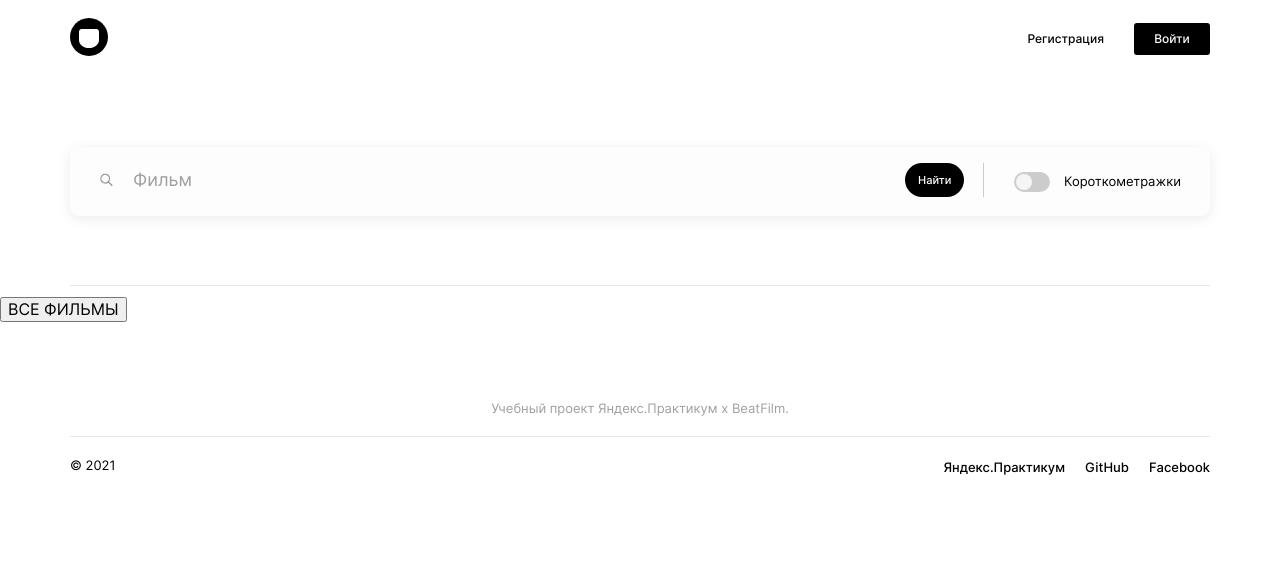
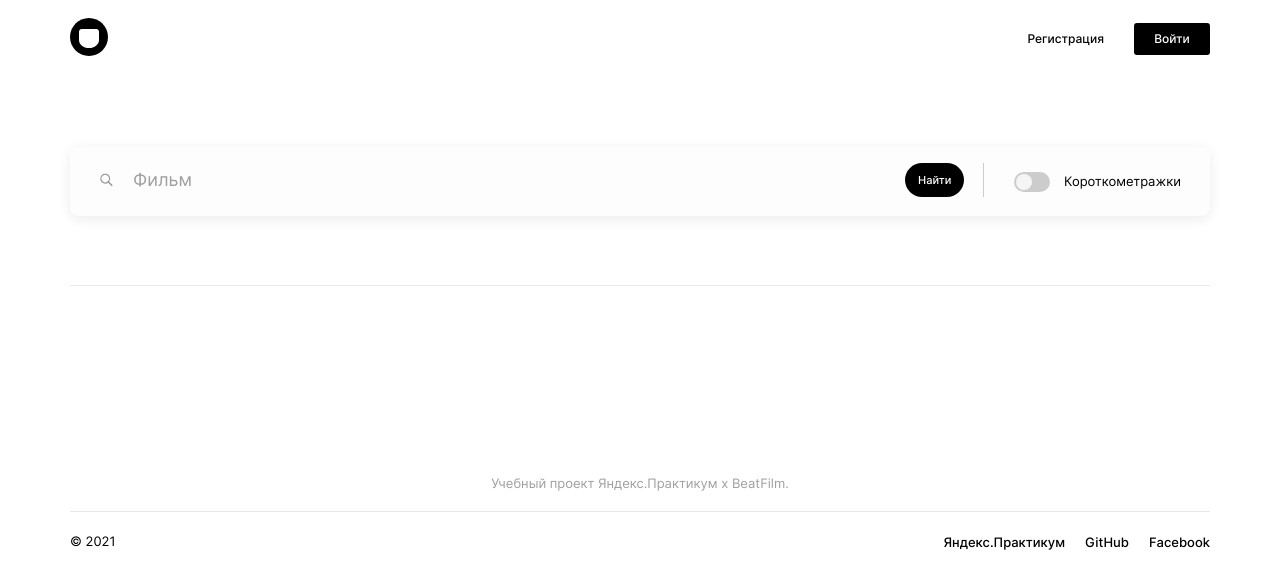
Before and after one commit to Tatiana-Chernyshova/movies-explorer-frontend, a React (Create React App) app: page /saved-movies in a window 1280 px wide. Shown: the top 588 px of the page. Built offline with nearby package versions, Linux system fonts and the light colour scheme.

Commit message:
api movies

```diff
--- a/src/components/App/App.js
+++ b/src/components/App/App.js
@@ -8,6 +8,7 @@ import { Route, Switch, useHistory } from "react-router-dom";
 import CurrentUserContext from "../../contexts/CurrentUserContext";
 import api from "../../utils/MoviesApi.js";
 import * as auth from "../../utils/MainApi";
+import ProtectedRoute from "../ProtectedRoute";
 import Header from "../Header/Header";
 import Footer from "../Footer/Footer";
 import Main from "../Main/Main";
@@ -146,9 +147,10 @@ function App() {
     setSearchMoviesResponse("");
     setFindMovies([]);
     setMovies([]);
+    setSaveMovies([]);
+    localStorage.removeItem("findMovies");
+    localStorage.removeItem("saveMovies");
   }
-
-
 
   function allMovies() {
     setIsLoading(true);
@@ -163,7 +165,7 @@ function App() {
             year: obj.year ? obj.year : 0,
             description: obj.description ? obj.description : "none",
             image: `https://api.nomoreparties.co${obj.image.url}`,
-            trailer: obj.trailerLink,
+            trailer: obj.trailerLink ? obj.trailerLink : `https://www.youtube.com/`,
             nameRU: obj.nameRU ? obj.nameRU.trim() : obj.nameEN.trim(),
             nameEN: obj.nameEN ? obj.nameEN.trim() : obj.nameRU.trim(),
             thumbnail: `https://api.nomoreparties.co${obj.image.formats.thumbnail.url}`,
@@ -203,9 +205,7 @@ function App() {
   }
 
   function selectShortMovies(movies) {
-    const shortMovies = movies.filter(
-        (movie) => movie.duration <= 40
-    );
+    const shortMovies = movies.filter((movie) => movie.duration <= 40);
     return shortMovies;
   }
 
@@ -216,47 +216,91 @@ function App() {
 
   function submitSearch(query) {
     if (!query) {
-      localStorage.removeItem("findMovies")
+      localStorage.removeItem("findMovies");
       // setFindMovies([]);
       setSearchMoviesResponse("Нужно ввести ключевое слово");
-      return
+      return;
     }
-    setSearchMoviesResponse("")
+    setSearchMoviesResponse("");
     allMovies();
     setTimeout(() => setIsLoading(false), 500);
 
     setFindMovies(searchMovies(movies, query));
     // localStorage.setItem("findMovies", JSON.stringify(findMovies));
-    localStorage.setItem("findMovies", JSON.stringify(searchMovies(movies, query)));
+    localStorage.setItem(
+      "findMovies",
+      JSON.stringify(searchMovies(movies, query))
+    );
     // if (query.length === 0) {
     //   setSearchMoviesResponse("");
     //   setFindMovies([]);
     //   console.log("PUSTO");
     // }
   }
-//  console.log(searchMoviesResponse)
-  function handeleClickLike(movie) {
-    console.log(movie);
+
+  function submitSaveSearch(query) {
+    setTimeout(() => setIsLoading(false), 500);
+    setSaveMovies(searchMovies(saveMovies, query));
+}
+
+  function savedMovies() {
+    auth
+      .getMovies(token)
+      .then((data) => {
+        const { movie } = data;
+        setSaveMovies(movie);
+        localStorage.setItem("saveMovies", JSON.stringify(movie));
+      })
+      .catch((e) => {
+        console.log(e);
+        setSearchMoviesResponse(
+          `Во время запроса произошла ошибка.
+          Возможно, проблема с соединением или сервер недоступен.
+          Подождите немного и попробуйте ещё раз`
+        );
+      });
+  }
+
+  function addSavedMovies(movie) {
+    // console.log(movie);
     auth
       .createMovie(movie)
-      .then((data) => {
-        console.log(data);
+      .then((res) => {
+        // const newSavedMovie = res.newMovie;
+        setSaveMovies([...saveMovies, res]);
+        // console.log(res);
+        // console.log(newMovie);
+        // setSaveMovies([...saveMovies, newMovie]);
       })
       .catch((e) => {
         console.log(e);
       });
   }
 
-  function handeleSavedMovie() {
+  function removeSavedMovies(movie) {
+    const movieId = saveMovies.find((el) => el.movieId === movie.movieId)._id;
     auth
-      .getMovies(token)
-      .then((data) => {
-        setSaveMovies(data);
-        console.log(data);
+      .deleteMovie(movieId)
+      .then(() => {
+        savedMovies();
+        // console.log(res.message);
       })
       .catch((e) => {
         console.log(e);
       });
+  }
+
+
+
+
+  function toggleMovieLike(movie, isLiked) {
+    isLiked ? removeSavedMovies(movie) : addSavedMovies(movie);
+  }
+
+  function checkSavedMovie(movie) {
+    return saveMovies.some(
+        (film) => film.movieId === movie.movieId
+    );
 }
 
   // handeleSavedMovie();
@@ -280,7 +324,50 @@ function App() {
   //       // setFindMovies([]);
   //     }
   // }, [loggedIn]);
-
+  useEffect(() => {
+    // const token = localStorage.getItem("jwt");
+    // if (!token) {
+    //     return;
+    // } else {
+    //     Promise.all([getUser(token), getFavoriteMovies()])
+    //         .then(([userData, favoriteMovieData]) => {
+    //             setCurrentUser({
+    //                 ...currentUser,
+    //                 name: userData.name,
+    //                 email: userData.email,
+    //             });
+    //         })
+    //         .catch((err) => {
+    //             console.log(err);
+    //         });
+    // }
+    const token = localStorage.getItem("token");
+    if (!token) {
+      return;
+    } else {
+      // savedMovies() {
+      //   auth
+      //     .getMovies
+      // history.push("/movies");
+      Promise.all([auth.getUserData(), savedMovies()])
+        .then(([userData, savedMoviesData]) => {
+          setCurrentUser(userData);
+          // setCards(cardsData.reverse());
+        })
+        .catch((e) => {
+          console.log(e);
+        });
+      // allMovies();
+    }
+    // auth
+    // .getUserData()
+    // .then((userData) => {
+    //   setCurrentUser(userData);
+    // })
+    // .catch((e) => {
+    //   console.log(e);
+    // });
+  }, [loggedIn]);
 
   React.useEffect(() => {
     if (loggedIn) {
@@ -292,21 +379,13 @@ React.useEffect(() => {
       // })
       // .catch(e => { console.log(e) })
       // allMovies();
-    auth
-      .getUserData()
-      .then((userData) => {
-        setCurrentUser(userData);
-      })
-      .catch((e) => {
-        console.log(e);
-      });
+
       const movies = JSON.parse(localStorage.getItem("allMovies"));
       // console.log("allMovies")
       if (movies) {
+        savedMovies();
         setMovies(movies);
-          const searchResult = JSON.parse(
-              localStorage.getItem("findMovies")
-          );
+        const searchResult = JSON.parse(localStorage.getItem("findMovies"));
         if (searchResult) {
           // setFindMovies([]);
           setFindMovies(searchResult);
@@ -315,7 +394,6 @@ React.useEffect(() => {
         allMovies();
         // setFindMovies([]);
       }
-
     }
 
     // }, [loggedIn, history])
@@ -351,31 +429,51 @@ React.useEffect(() => {
               <Login onSubmit={handleLogin} />
             </Route>
 
-            <Route path="/profile">
+            <ProtectedRoute
+                        path="/profile"
+                        component={Profile}
+                        loggedIn={loggedIn}
+                        userData={currentUser}
+                        onUpdateUser={handleUpdateUser}
+                        onSignOut={handleSignOut}
+                    />
+
+            {/* <Route path="/profile">
               <Profile
                 // onSubmit={handleLogin}
                 userData={currentUser}
                 onUpdateUser={handleUpdateUser}
                 onSignOut={handleSignOut}
               />
-            </Route>
+            </Route> */}
 
             <Route path="/movies">
               <Movies
-                findMovies={findMovies}
+                movies={findMovies}
                 // setSearch={setSearch}
                 onSubmitSearch={submitSearch}
                 isLoading={isLoading}
-                handeleClickLike={handeleClickLike}
+                toggleMovieLike={toggleMovieLike}
+                checkSavedMovie={checkSavedMovie}
                 searchMoviesResponse={searchMoviesResponse}
                 selectShortMovies={selectShortMovies}
+
+
                 // onSubmit={handleLogin}
               />
             </Route>
             <Route path="/saved-movies">
               <SavedMovies
                 // onSubmit={handleLogin}
-              handeleSavedMovie={handeleSavedMovie}
+                // handeleSavedMovie={handeleSavedMovie}
+                movies={saveMovies}
+                onSubmitSearch={submitSaveSearch}
+                isLoading={isLoading}
+                toggleMovieLike={toggleMovieLike}
+                checkSavedMovie={checkSavedMovie}
+                searchMoviesResponse={searchMoviesResponse}
+                selectShortMovies={selectShortMovies}
+
               />
             </Route>
 
--- a/src/components/Movies/Movies.js
+++ b/src/components/Movies/Movies.js
@@ -5,14 +5,15 @@ import SearchForm from "../SearchForm/SearchForm";
 import Preloader from "../Preloader/Preloader";
 
 function Movies({
-  findMovies,
+  movies,
   setSearch,
   getAllMovies,
   onSubmitSearch,
   isLoading,
-  handeleClickLike,
+  toggleMovieLike,
   searchMoviesResponse,
   selectShortMovies,
+  checkSavedMovie,
 }) {
   // const [search, setSearch] = useState("");
   // function handleSearch(e) {
@@ -25,9 +26,11 @@ function Movies({
 
   useEffect(() => {
     if (isChecked) {
-      setShortMovies(selectShortMovies(findMovies));
+      setShortMovies(selectShortMovies(movies));
     }
   }, [isChecked, onSubmitSearch]);
+  useEffect(() => {
+  }, [toggleMovieLike]);
 
   return (
     <>
@@ -41,22 +44,22 @@ function Movies({
       {searchMoviesResponse && (
         <p className="movies__response">{searchMoviesResponse}</p>
       )}
-      {isChecked && findMovies.length !== 0 && shortMovies.length === 0 && (
+      {isChecked && movies.length !== 0 && shortMovies.length === 0 && (
         <p className="movies__response">Короткометражных фильмов не найдено</p>
       )}
       {!isLoading && !searchMoviesResponse && (
         <MoviesCardList
-          findMovies={isChecked ? shortMovies : findMovies}
+          movies={isChecked ? shortMovies : movies}
           // movies={isChecked ? shortMovies : movies}
-          handeleClickLike={handeleClickLike}
+
           searchMoviesResponse={searchMoviesResponse}
+          isPageAllMovies={true}
+          toggleMovieLike={toggleMovieLike}
+          checkSavedMovie={checkSavedMovie}
           // isLoading={isLoading}
           // search={search}
         />
       )}
-      {/* )} */}
-      {/* TODO: delere */}
-      {/* <MoviesCardList /> */}
     </>
   );
 }
--- a/src/components/MoviesCard/MoviesCard.js
+++ b/src/components/MoviesCard/MoviesCard.js
@@ -1,22 +1,25 @@
 /* eslint-disable jsx-a11y/alt-text */
 import "./MoviesCard.css";
-import { useState } from "react";
+import { useEffect } from "react";
 // import film from "../../images/film.png";
 
-function MoviesCard({ buttonLikeClass, movie, handeleClickLike }) {
-  const [isActive, setActive] = useState(false);
+function MoviesCard({ buttonLikeClass, movie, toggleMovieLike, checkSavedMovie, isPageAllMovies }) {
+  // const [isActive, setActive] = useState(false);
+  const isLiked = checkSavedMovie(movie);
   let hour = Math.floor(movie.duration / 60);
   let minutes = ((movie.duration / 60 - hour) * 60).toFixed();
 
   const handleLikeClick = (e) => {
     e.stopPropagation();
     e.cancelBubble = true;
-    setActive(!isActive);
+    // setActive(!isActive);
     // TODO: handele
     // handeleClickLike(movie);
-    handeleClickLike(movie);
-    // console.log(movie);
+    // toggleMovieLike(movie);
+    // console.log(isLiked);
+    toggleMovieLike(movie, isLiked);
   };
+
 
   const handleMovieClick = () => {
     // if (movie.trailerLink != "none") {
@@ -25,6 +28,8 @@ function MoviesCard({ buttonLikeClass, movie, handeleClickLike }) {
     // }
   };
 
+  // useEffect(() => {
+  // }, [buttonLikeClass]);
   return (
     <div className="card__item" onClick={handleMovieClick}>
       <img
@@ -50,7 +55,7 @@ function MoviesCard({ buttonLikeClass, movie, handeleClickLike }) {
           className={`card__like ${
             buttonLikeClass
               ? buttonLikeClass
-              : `card__like_disactive card__like_${isActive && "active"}`
+              : `card__like_disactive card__like_${isLiked && "active"}`
           }`}
           type="button"
           aria-label="Мне нравится"
--- a/src/components/MoviesCardList/MoviesCardList.js
+++ b/src/components/MoviesCardList/MoviesCardList.js
@@ -5,16 +5,19 @@ import MoviesCard from "../MoviesCard/MoviesCard";
 
 function MoviesCardList({
   buttonLikeClass,
-  findMovies,
+  movies,
   search,
-  handeleClickLike,
+  toggleMovieLike,
+  checkSavedMovie,
+  saveMovies,
+  isPageAllMovies,
   // isLoading,
   // searchMoviesResponse,
 }) {
   const [moreCards, setMoreCards] = React.useState(3);
   // const [moviesShown, setMoviesShown] = React.useState([]);
   // const [disBtn, setDisBtn] = React.useState(false);
-  // const findFilms = JSON.parse(localStorage.getItem("findMovies"));
+  // const findFilms = JSON.parse(localStorage.getItem("movies"));
   const [startIndex, setStartIndex] = React.useState(0);
   const [renderMovies, setRenderMovies] = React.useState([]);
   // const [windowSize, setWindowSize] = React.useState('');
@@ -39,8 +42,8 @@ function MoviesCardList({
   }
 
   function renderMoreMovies() {
-    const endIndex = Math.min(findMovies.length, startIndex + moreCards);
-    const moreMovies = findMovies.slice(startIndex, endIndex);
+    const endIndex = Math.min(movies.length, startIndex + moreCards);
+    const moreMovies = movies.slice(startIndex, endIndex);
     setRenderMovies([...renderMovies, ...moreMovies]);
     setStartIndex(endIndex);
   }
@@ -70,55 +73,54 @@ function MoviesCardList({
     const sumCards = getIndex();
     // console.log(sumCards);
     setMoreCards(sumCards.more);
-    const endIndex = Math.min(findMovies.length, sumCards.startIndex);
-    setRenderMovies(findMovies.slice(0, endIndex));
+    const endIndex = Math.min(movies.length, sumCards.startIndex);
+    setRenderMovies(movies.slice(0, endIndex));
     setStartIndex(endIndex);
-  }, [findMovies]);
+  }, [movies]);
 
-  // useEffect(() => {}, [findMovies]);
-  // console.log(findMovies.length);
+  useEffect(() => {
+  }, [saveMovies]);
+
+  // useEffect(() => {}, [movies]);
+  // console.log(movies.length);
 
   return (
     <section className="movies-card-list">
       <div className="movies-card-list__box">
-        {/* {moviesShown.map((obj) => {
-          return (
-            <MoviesCard
-              key={obj._id}
-              movie={obj}
-              // isSavedMoviePage={isSavedMoviePage} onSaveMovie={onSaveMovie} onUnSaveMovie={onUnSaveMovie} isSave={checkSavedMovie(savedMovies, movie)}
-            />
-          );
-        })} */}
-        {/* {isMobile ? (<p>Mobile</p>) : (<p>NOT Mobile</p>)} */}
-        {/* {isTablet ? (<p>Tablet</p>) : (<p>NOT Tablet</p>)}
-        {isLaptop ? (<p>Laptop</p>) : (<p>NOT Laptop</p>)} */}
-        {/* {findMovies.map((obj) => (
-          <MoviesCard
-            movie={obj}
-            key={obj.id}
-            handeleClickLike={handeleClickLike}
-            // olo={console.log(obj)}
-          />
-        ))} */}
-{/* {searchMoviesResponse && <p>{searchMoviesResponse}</p>} */}
-        {renderMovies.map((movie) => (
+        {/* {searchMoviesResponse && <p>{searchMoviesResponse}</p>} */}
+        {isPageAllMovies && renderMovies.map((movie) => (
           <MoviesCard
             key={movie.movieId}
             movie={movie}
-            handeleClickLike={handeleClickLike}
+            toggleMovieLike={toggleMovieLike}
+            checkSavedMovie={checkSavedMovie}
+            buttonLikeClass={buttonLikeClass}
+            // onLikeClick={toggleMovieLike}
+            // checkBookmarkStatus={checkBookmarkStatus}
+          />
+        ))}
+        {/* {console.log(saveMovies)} */}
+        {!isPageAllMovies && movies.map((movie) => (
+          <MoviesCard
+            key={movie.movieId}
+            movie={movie}
+            toggleMovieLike={toggleMovieLike}
+            checkSavedMovie={checkSavedMovie}
+            buttonLikeClass={buttonLikeClass}
+
             // onLikeClick={toggleMovieLike}
             // checkBookmarkStatus={checkBookmarkStatus}
           />
         ))}
       </div>
 
-      {startIndex < findMovies.length && (
+      {isPageAllMovies && startIndex < movies.length && (
         <button
           type="submit"
           className="movies-card-list__submit"
           aria-label="movies-card-list__submit"
           onClick={handleMoreMovies}
+          isPageAllMovies={isPageAllMovies}
           // {isLastPage && disabled}
           // disabled={disBtn}
         >
--- /dev/null
+++ b/src/components/ProtectedRoute.js
@@ -0,0 +1,14 @@
+import React from 'react';
+import { Route, Redirect } from "react-router-dom";
+
+const ProtectedRoute = ({ component: Component, ...props }) => {
+  return (
+    <Route>
+      {() =>
+        props.loggedIn ? <Component {...props} /> : <Redirect to="/signin" />
+      }
+    </Route>
+  );
+};
+
+export default ProtectedRoute;
--- a/src/components/SavedMovies/SavedMovies.js
+++ b/src/components/SavedMovies/SavedMovies.js
@@ -1,13 +1,68 @@
 import "./SavedMovies.css";
+import { useState, useEffect } from "react";
 import MoviesCardList from "../MoviesCardList/MoviesCardList";
 import SearchForm from "../SearchForm/SearchForm";
+import Preloader from "../Preloader/Preloader";
 
-function SavedMovies({ handeleSavedMovie }) {
+function SavedMovies({
+  movies,
+  setSearch,
+  getAllMovies,
+  onSubmitSearch,
+  isLoading,
+  toggleMovieLike,
+  checkSavedMovie,
+  searchMoviesResponse,
+  selectShortMovies,
+
+}) {
+  const [isChecked, setIsChecked] = useState(false);
+  const [shortMovies, setShortMovies] = useState([]);
+
+  useEffect(() => {
+    if (isChecked) {
+      setShortMovies(selectShortMovies(movies));
+    }
+  }, [isChecked, onSubmitSearch]);
+
   return (
+    // <>
+    //   <SearchForm />
+    //   <MoviesCardList
+    //     buttonLikeClass="card__like_delete"
+    //     saveMovies={saveMovies}
+    //     isPageAllMovies={false}
+    //   />
+    // </>
+
     <>
-      <SearchForm />
-      {/* <MoviesCardList buttonLikeClass="card__like_delete" /> */}
-      <button onClick={handeleSavedMovie}>ВСЕ ФИЛЬМЫ</button>
+      <SearchForm
+        handleSearch={setSearch}
+        getAllMovies={getAllMovies}
+        onSubmitSearch={onSubmitSearch}
+        setIsChecked={setIsChecked}
+      />
+      {isLoading && <Preloader />}
+      {searchMoviesResponse && (
+        <p className="movies__response">{searchMoviesResponse}</p>
+      )}
+      {isChecked && movies.length !== 0 && shortMovies.length === 0 && (
+        <p className="movies__response">Короткометражных фильмов не найдено</p>
+      )}
+      {!isLoading && !searchMoviesResponse && (
+        <MoviesCardList
+          movies={isChecked ? shortMovies : movies}
+          // movies={isChecked ? shortMovies : movies}
+
+          searchMoviesResponse={searchMoviesResponse}
+          isPageAllMovies={true}
+          buttonLikeClass="card__like_delete"
+          toggleMovieLike={toggleMovieLike}
+          checkSavedMovie={checkSavedMovie}
+          // isLoading={isLoading}
+          // search={search}
+        />
+      )}
     </>
   );
 }
```
Also changed, not shown: src/utils/MainApi.js (+17 -5 lines). Lines whose indentation alone changed are shown as unchanged.
